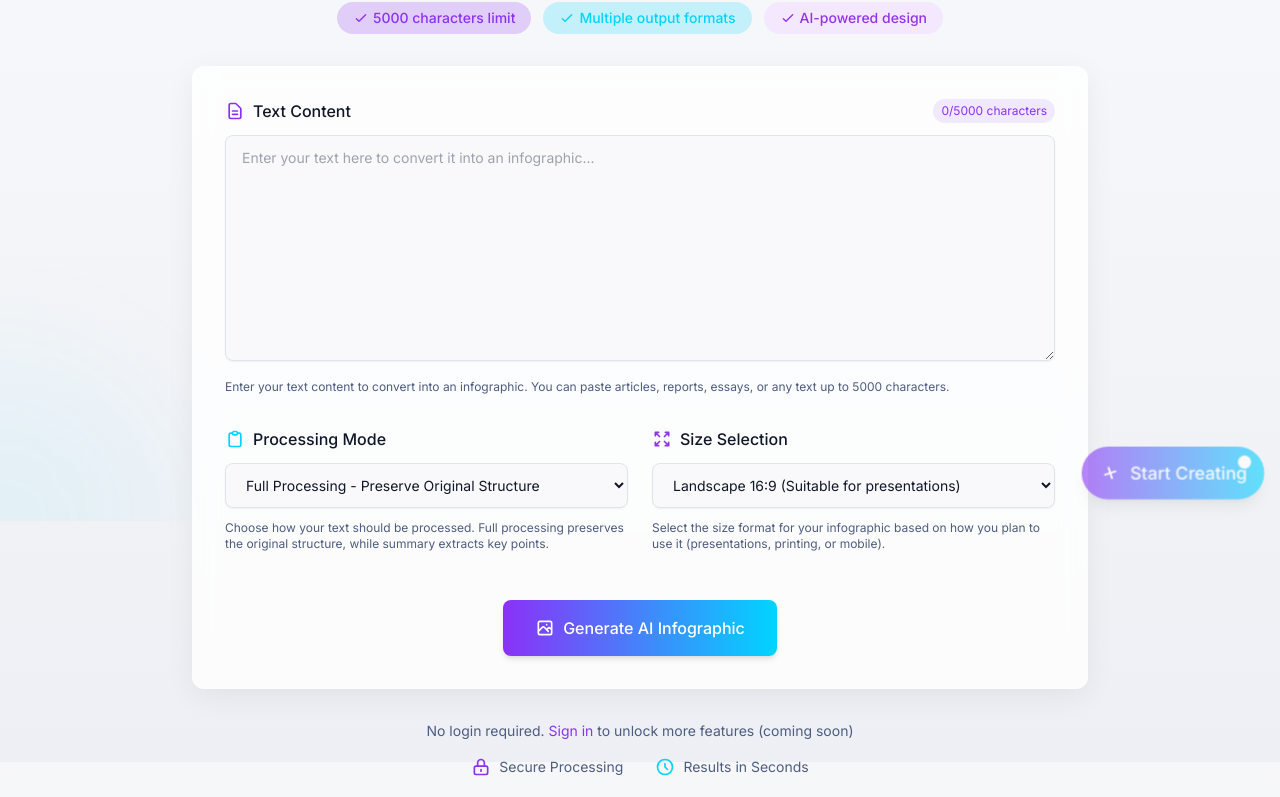
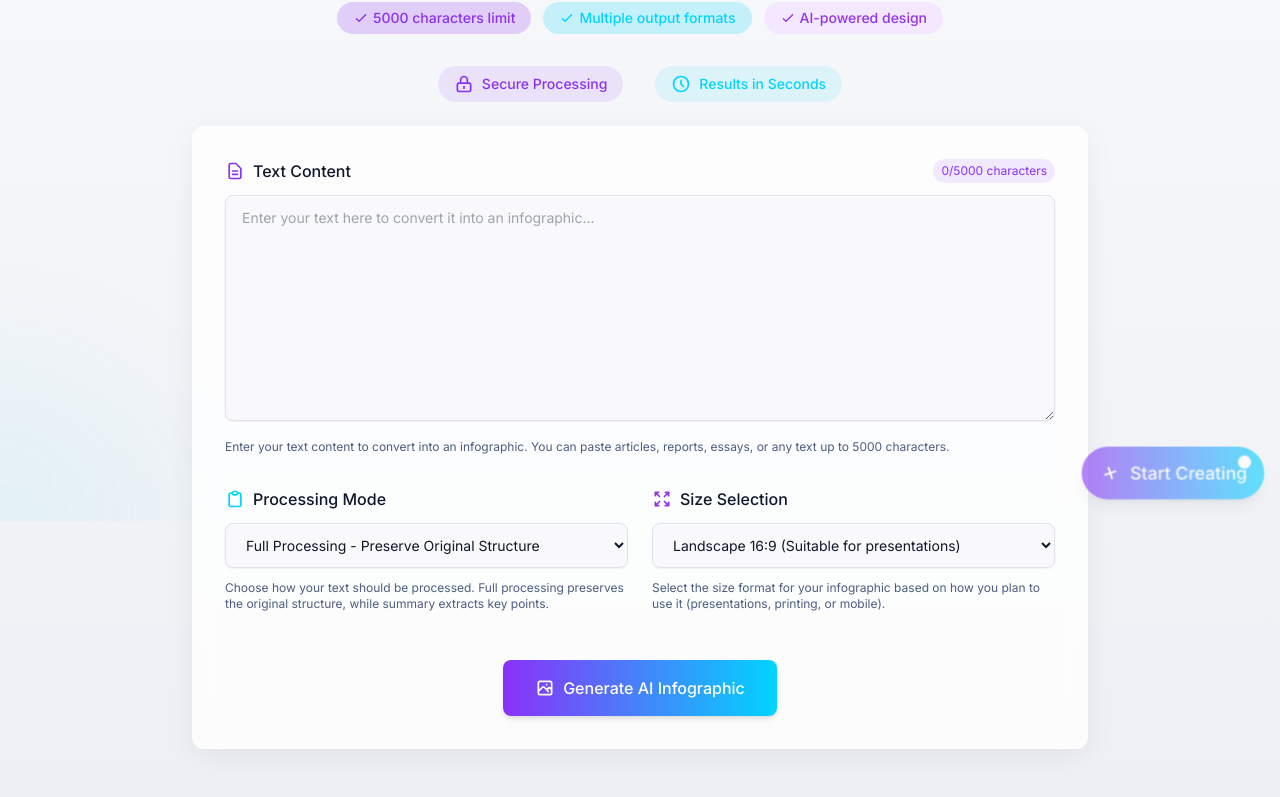
Before and after one commit to Rule-2024/text-to-infographic, a Next.js app: page /create in a window 1280 px wide. Shown: the part 279-1076 px from the top of the page. Built offline with nearby package versions, Linux system fonts and the light colour scheme.

Commit message:
优化create页面

```diff
--- a/app/create/page.tsx
+++ b/app/create/page.tsx
@@ -25,7 +25,7 @@ export const metadata: Metadata = {
 
 export default function CreatePage() {
   return (
-    <main className="flex min-h-screen flex-col items-center p-4 sm:p-8 md:p-16 bg-gradient-to-b from-background to-muted">
+    <main className="flex min-h-screen flex-col items-center p-4 sm:p-8 md:p-16 pb-24 bg-gradient-to-b from-background to-muted">
       {/* 背景装饰元素 */}
       <div className="absolute inset-0 overflow-hidden pointer-events-none">
         <div className="absolute -top-40 -right-40 w-80 h-80 bg-primary/5 rounded-full blur-3xl"></div>
@@ -64,31 +64,32 @@ export default function CreatePage() {
           </span>
         </div>
 
+        {/* 安全和速度信息 */}
+        <div className="flex justify-center space-x-8 text-sm mb-6">
+          <div className="flex items-center bg-primary/10 text-primary px-4 py-2 rounded-full">
+            <svg xmlns="http://www.w3.org/2000/svg" className="h-5 w-5 mr-2" fill="none" viewBox="0 0 24 24" stroke="currentColor">
+              <path strokeLinecap="round" strokeLinejoin="round" strokeWidth={2} d="M12 15v2m-6 4h12a2 2 0 002-2v-6a2 2 0 00-2-2H6a2 2 0 00-2 2v6a2 2 0 002 2zm10-10V7a4 4 0 00-8 0v4h8z" />
+            </svg>
+            <span className="font-medium">Secure Processing</span>
+          </div>
+          <div className="flex items-center bg-secondary/10 text-secondary px-4 py-2 rounded-full">
+            <svg xmlns="http://www.w3.org/2000/svg" className="h-5 w-5 mr-2" fill="none" viewBox="0 0 24 24" stroke="currentColor">
+              <path strokeLinecap="round" strokeLinejoin="round" strokeWidth={2} d="M12 8v4l3 3m6-3a9 9 0 11-18 0 9 9 0 0118 0z" />
+            </svg>
+            <span className="font-medium">Results in Seconds</span>
+          </div>
+        </div>
+
         {/* 表单卡片 */}
-        <div className="glass-card p-8 card-shadow mb-8 animate-fadeIn">
+        <div className="glass-card p-8 card-shadow mb-12 animate-fadeIn">
           <TextInputForm />
         </div>
 
         {/* 底部信息 */}
-        <div className="text-center space-y-4">
+        <div className="text-center mb-16">
           <p className="text-sm text-muted-foreground">
-            No login required. <span className="text-primary">Sign in</span> to unlock more features (coming soon)
+            No login required. <span className="text-primary font-medium hover:underline cursor-pointer">Sign in</span> to unlock more features (coming soon)
           </p>
-
-          <div className="flex justify-center space-x-8 text-sm text-muted-foreground">
-            <div className="flex items-center">
-              <svg xmlns="http://www.w3.org/2000/svg" className="h-5 w-5 mr-2 text-primary" fill="none" viewBox="0 0 24 24" stroke="currentColor">
-                <path strokeLinecap="round" strokeLinejoin="round" strokeWidth={2} d="M12 15v2m-6 4h12a2 2 0 002-2v-6a2 2 0 00-2-2H6a2 2 0 00-2 2v6a2 2 0 002 2zm10-10V7a4 4 0 00-8 0v4h8z" />
-              </svg>
-              <span>Secure Processing</span>
-            </div>
-            <div className="flex items-center">
-              <svg xmlns="http://www.w3.org/2000/svg" className="h-5 w-5 mr-2 text-secondary" fill="none" viewBox="0 0 24 24" stroke="currentColor">
-                <path strokeLinecap="round" strokeLinejoin="round" strokeWidth={2} d="M12 8v4l3 3m6-3a9 9 0 11-18 0 9 9 0 0118 0z" />
-              </svg>
-              <span>Results in Seconds</span>
-            </div>
-          </div>
         </div>
       </div>
     </main>
```
